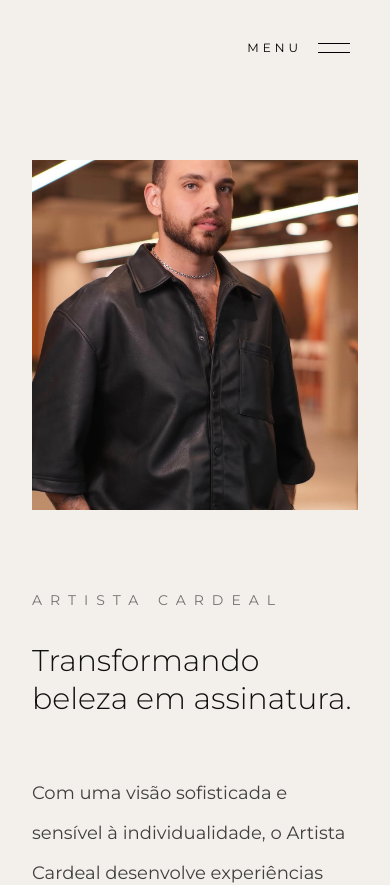
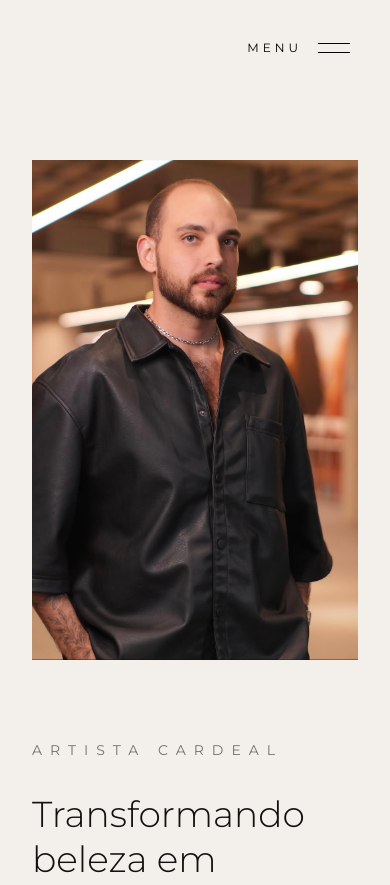
Before and after one commit to Grazielle-collab/studio, a Next.js app: page /artista-cardeal in a window 390 px wide. Shown: the top 885 px of the page. Built offline with nearby package versions, Linux system fonts and the light colour scheme.

Commit message:
Update page.tsx

```diff
--- a/app/artista-cardeal/page.tsx
+++ b/app/artista-cardeal/page.tsx
@@ -16,7 +16,7 @@ export default function ArtistaCardeal() {
             alt="Artista Cardeal"
             width={600}
             height={900}
-            className="w-full h-[350px] object-cover"
+            className="w-full h-[500px] object-cover"
           />
         </div>
 
@@ -27,7 +27,7 @@ export default function ArtistaCardeal() {
             Artista Cardeal
           </p>
 
-          <h1 className="mt-8 text-3xl md:text-7xl font-[family-name:var(--font-montserrat)] font-light leading-tight">
+          <h1 className="mt-8 text-4xl md:text-7xl font-[family-name:var(--font-montserrat)] font-light leading-tight">
             Transformando beleza em assinatura.
           </h1>
 
```
